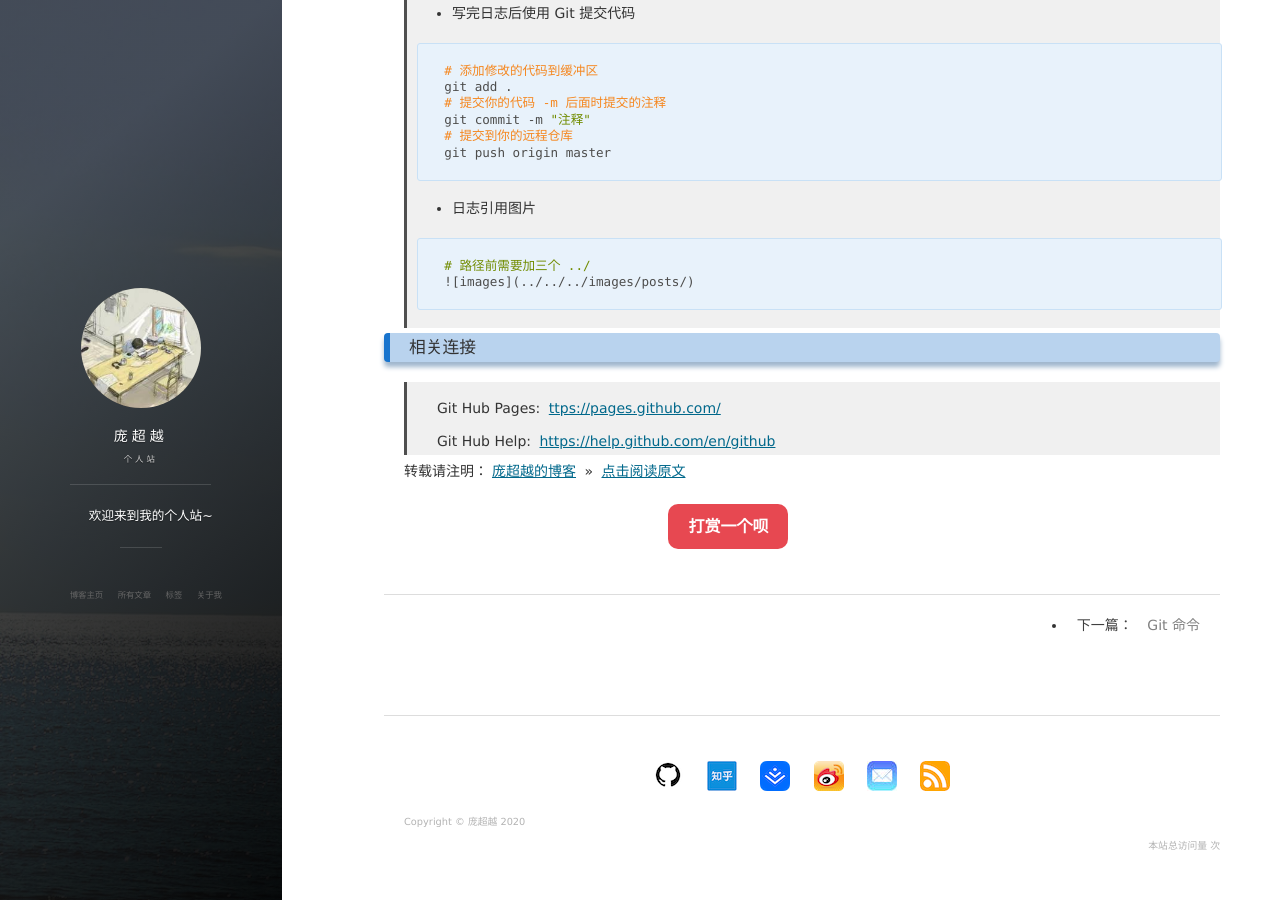
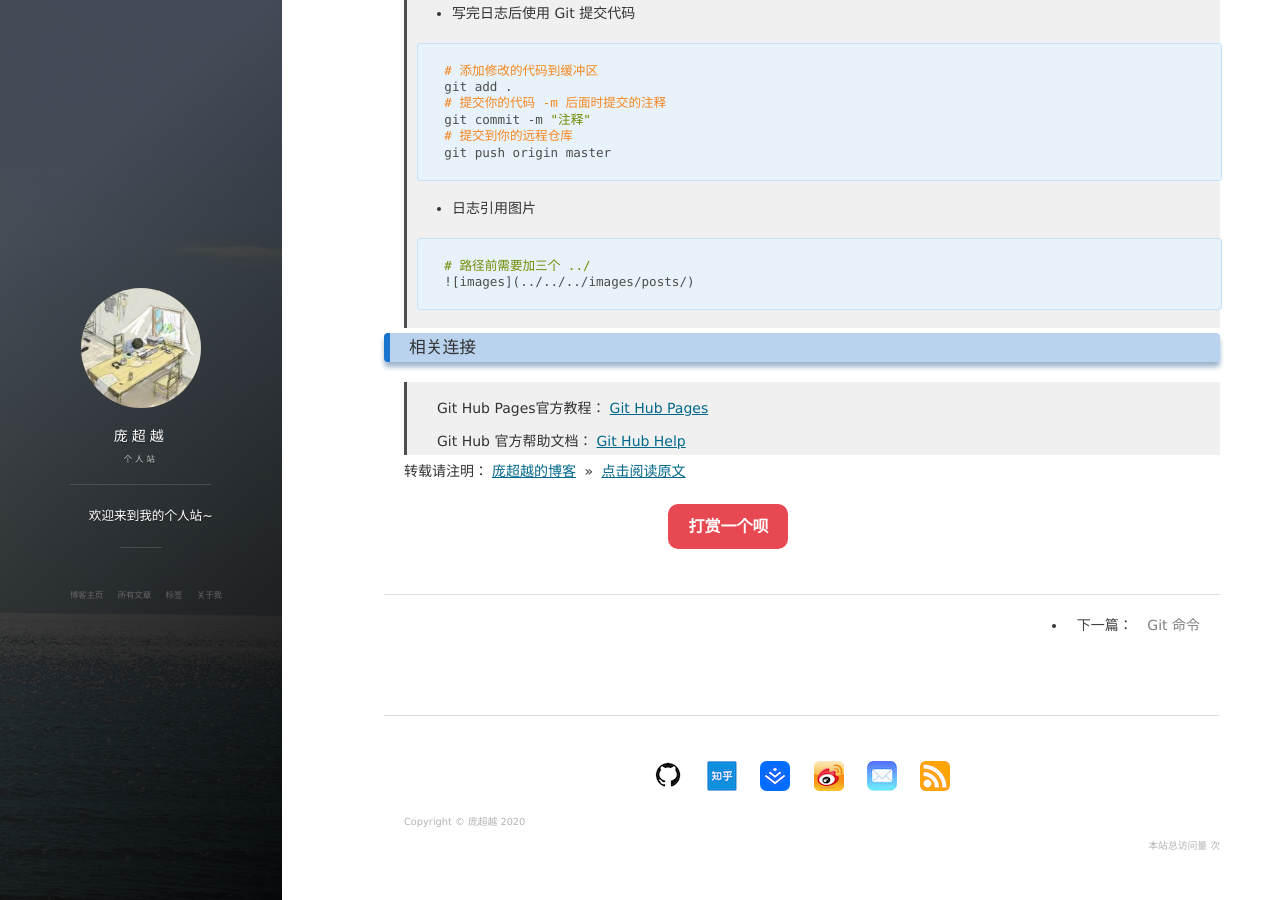
Before and after one commit to Alessandro-Pang/Alessandro-Pang.github.io, a Jekyll site: the page built from _posts/2020-01-07-GitPage搭建个人博客.md, in a window 1280 px wide and 900 px high, scrolled down 8060 px. Built offline with Jekyll 4.4.1, drawn with Linux system fonts in a browser that asks for light colours; nearby versions of some CDN libraries; comment, search, counter and statistics services are not loaded; some of the changed text lies outside the part shown.

Commit message:
2020-1-10 日志

````diff
--- a/_posts/2020-01-07-GitPage搭建个人博客.md
+++ b/_posts/2020-01-07-GitPage搭建个人博客.md
@@ -303,8 +303,8 @@ tag: 博客
 > ```
 
 <h3>相关连接</h3>
-> Git Hub Pages: [ttps://pages.github.com/](https://pages.github.com/)
+> Git Hub Pages官方教程：[Git Hub Pages](https://pages.github.com/)
 >
-> Git Hub Help: [https://help.github.com/en/github](https://help.github.com/en/github)
+> Git Hub 官方帮助文档：[Git Hub Help](https://help.github.com/en/github)
 
 转载请注明：[庞超越的博客](http://www.alexpang.cn) » [点击阅读原文](https://www.alexpang.cn/2020/01/GitPage%E6%90%AD%E5%BB%BA%E4%B8%AA%E4%BA%BA%E5%8D%9A%E5%AE%A2/)
````
Also changed, not shown: other parts of _posts/2020-01-07-GitPage搭建个人博客.md (+1 -1 lines), _posts/2020-01-09-Git简明教程.md (+0 -2 lines), _posts/2020-01-10-GitHubDesktop安装教程.md (added, +32 -0 lines), images/posts/2020-1-10-GitCourse/c-step1.png (added), images/posts/2020-1-10-GitCourse/c-step2.png (added), images/posts/2020-1-10-GitCourse/c-step3.png (added), images/posts/2020-1-10-GitCourse/step1.png (added), images/posts/2020-1-10-GitCourse/step5.png (added), images/posts/2020-1-10-GitCourse/step6.png (added).
